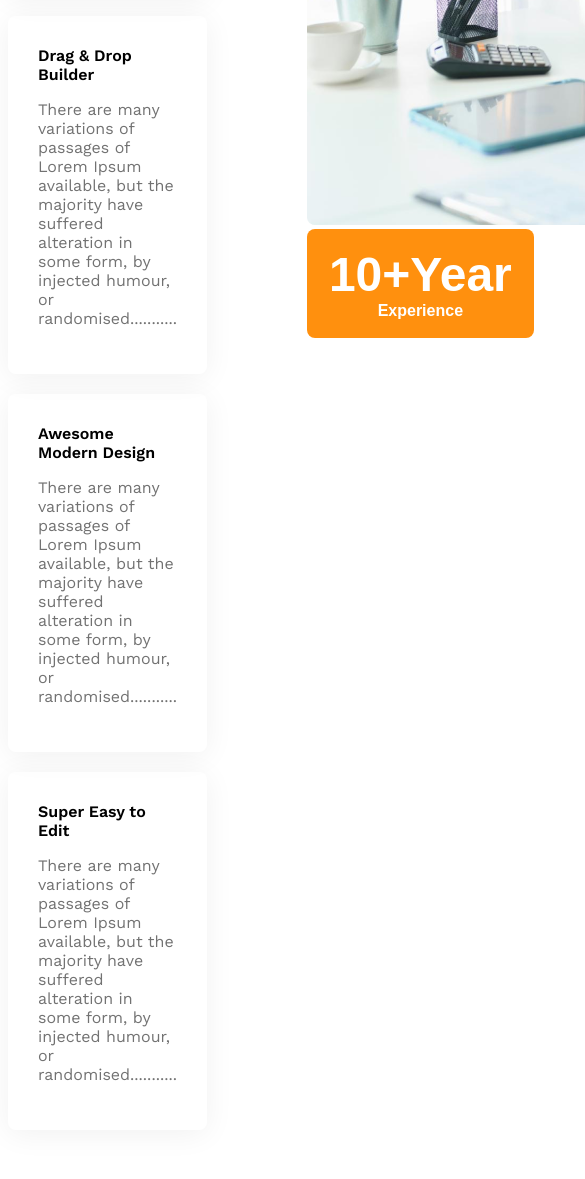
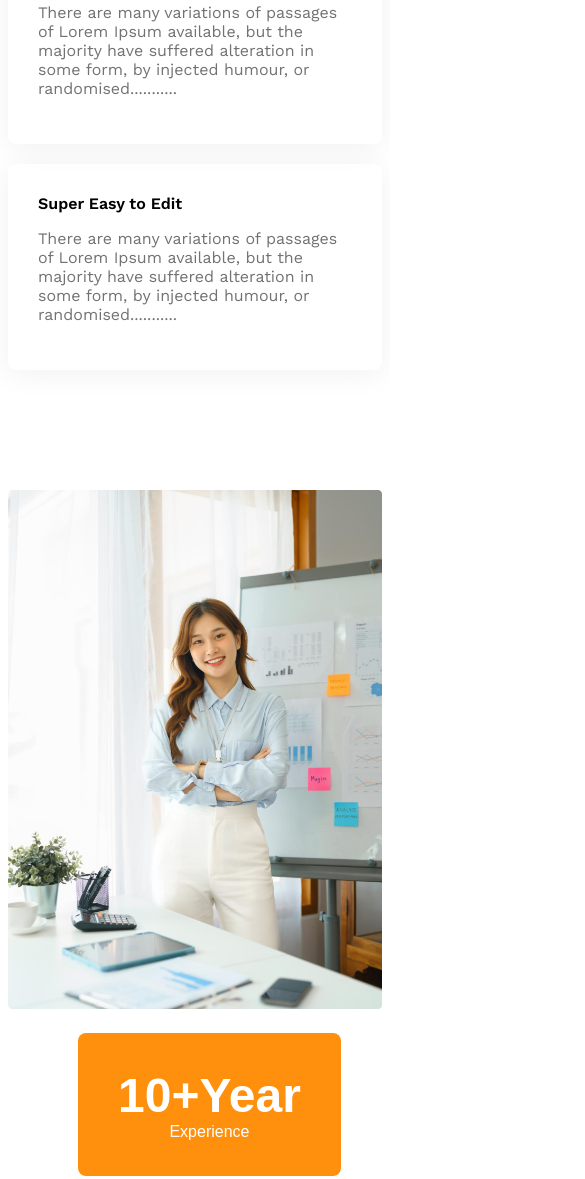
Before and after one commit to bitDig6/G3-Architecture-Website, a plain HTML site: page index.html in a window 390 px wide. Shown: the part 3648-4827 px from the top of the page, 585 px wide, since content can reach past the window. Drawn offline with nearby package versions, Linux system fonts and the light colour scheme.

Commit message:
made the features you will enjoy responsive

```diff
--- a/index.html
+++ b/index.html
@@ -83,9 +83,9 @@
                      </div>
                 </div>
 
-                <div>
+                <div class="featured-architect">
                     <img src="images/architect.png" alt="A female architect">
-                    <button id="experience-bage" class="btn-primary">
+                    <button id="experience-badge" class="btn-primary">
                         <span id="experience-year">10+Year</span>
                         <br>
                         <span>Experience</span>
--- a/styles/architects.css
+++ b/styles/architects.css
@@ -163,15 +163,20 @@ main > section{
 }
 
 #experience-badge{
-    padding: 45px 42px;
+    padding: 35px 40px;
     font-size: 1rem;
     font-weight: 500;
-    margin-left: 100px;
+    margin-left: -70px;
+    margin-top: -100px;
 }
 
 #experience-year{
     font-size: 3rem;
     font-weight: 700;
+}
+
+.featured-architect img{
+    width: 100%;
 }
 
 /* some facts styles */
@@ -235,7 +240,8 @@ main > section{
 @media screen and (max-width: 576px){
     .navbar,
     .nav-link,
-    .teams{
+    .teams,
+    .features{
         flex-direction: column;
     }
 
@@ -259,12 +265,18 @@ main > section{
         margin: 20px;
     }
 
+    #experience-badge{
+        margin-top: 20px;
+        margin-left: 70px;
+    }
+
+
 }
 
 /* medium devices */
 
 @media screen and (min-width:576px) and (max-width:992px){
-    .teams{
+    .teams, .features{
         flex-direction: column;
     }
     .our-features{
@@ -277,4 +289,10 @@ main > section{
         gap: 50px;
         justify-items: center;
     }
+
+    #experience-badge{
+        margin-top: 20px;
+        margin-left: 20px;
+    }
+
 }
```
